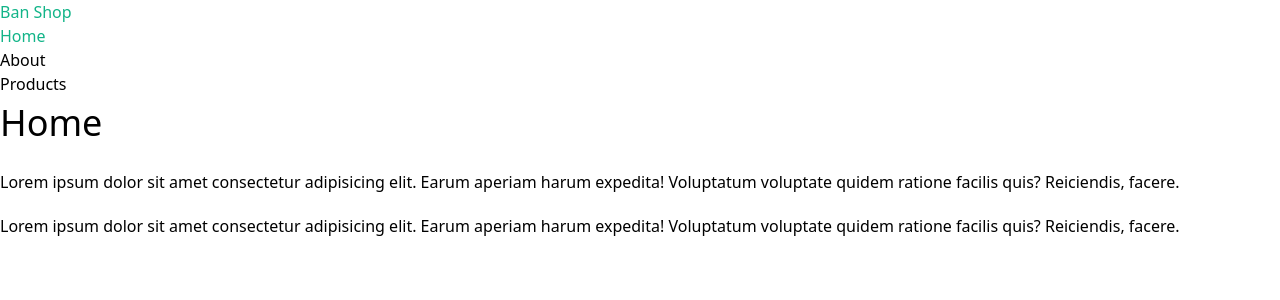
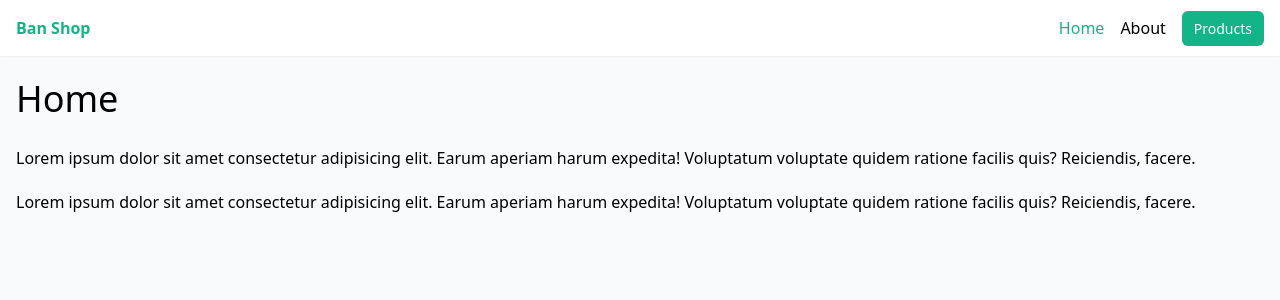
Before and after one commit to MaoDoBan/nuxt-test, a Nuxt app: page / in a window 1280 px wide. Shown: the top 300 px of the page. Built offline with nearby package versions, Linux system fonts and the light colour scheme.

Commit message:
coisas do tailwind

```diff
--- /dev/null
+++ b/assets/css/tailwind.css
@@ -0,0 +1,13 @@
+@tailwind base;
+@tailwind components;
+@tailwind utilities;
+
+body {
+  @apply bg-gray-50;
+}
+
+@layer components {
+  .btn {
+    @apply bg-[#12b488] text-white px-3 py-2 rounded-md text-sm text-white;
+  }
+}
--- a/layouts/default.vue
+++ b/layouts/default.vue
@@ -1,18 +1,18 @@
 <template>
   <div>
-    <header>
-      <nav>
-        <h2><NuxtLink to="/"> Ban Shop </NuxtLink></h2>
-        <ul>
-          <li><NuxtLink to="/">         Home     </NuxtLink></li>
-          <li><NuxtLink to="/about">    About    </NuxtLink></li>
-          <li><NuxtLink to="/products"> Products </NuxtLink></li>
+    <header class="shadow-sm bg-white">
+      <nav class="container mx-auto p-4 flex justify-between">
+        <NuxtLink to="/" class="font-bold">Ban Shop</NuxtLink>
+        <ul class="flex gap-4">
+          <li><NuxtLink to="/">      Home  </NuxtLink></li>
+          <li><NuxtLink to="/about"> About </NuxtLink></li>
+          <li><NuxtLink to="/products" class="btn"> Products </NuxtLink></li>
         </ul>
       </nav>
     </header>
 
     <!-- exibe o conteúdo da página -->
-    <div>
+    <div class="container mx-auto p-4">
       <slot/>
     </div>
   </div>
--- a/layouts/products.vue
+++ b/layouts/products.vue
@@ -1,17 +1,17 @@
 <template>
   <div>
-    <header>
-      <nav>
-        <NuxtLink to="/products">Ban Shop Products</NuxtLink>
+    <header class="shadow-sm bg-white">
+      <nav class="container mx-auto p-4">
+        <NuxtLink to="/products" class="font-bold">Ban Shop Products</NuxtLink>
       </nav>
     </header>
 
-    <div>
+    <div class="container mx-auto p-4">
       <slot/>
     </div>
 
-    <footer>
-      <ul >
+    <footer class="container mx-auto p-4 flex justify-between border-t-2">
+      <ul class="flex gap-4">
         <li><NuxtLink to="/">         Home     </NuxtLink></li>
         <li><NuxtLink to="/about">    About    </NuxtLink></li>
         <li><NuxtLink to="/products"> Products </NuxtLink></li>
```
